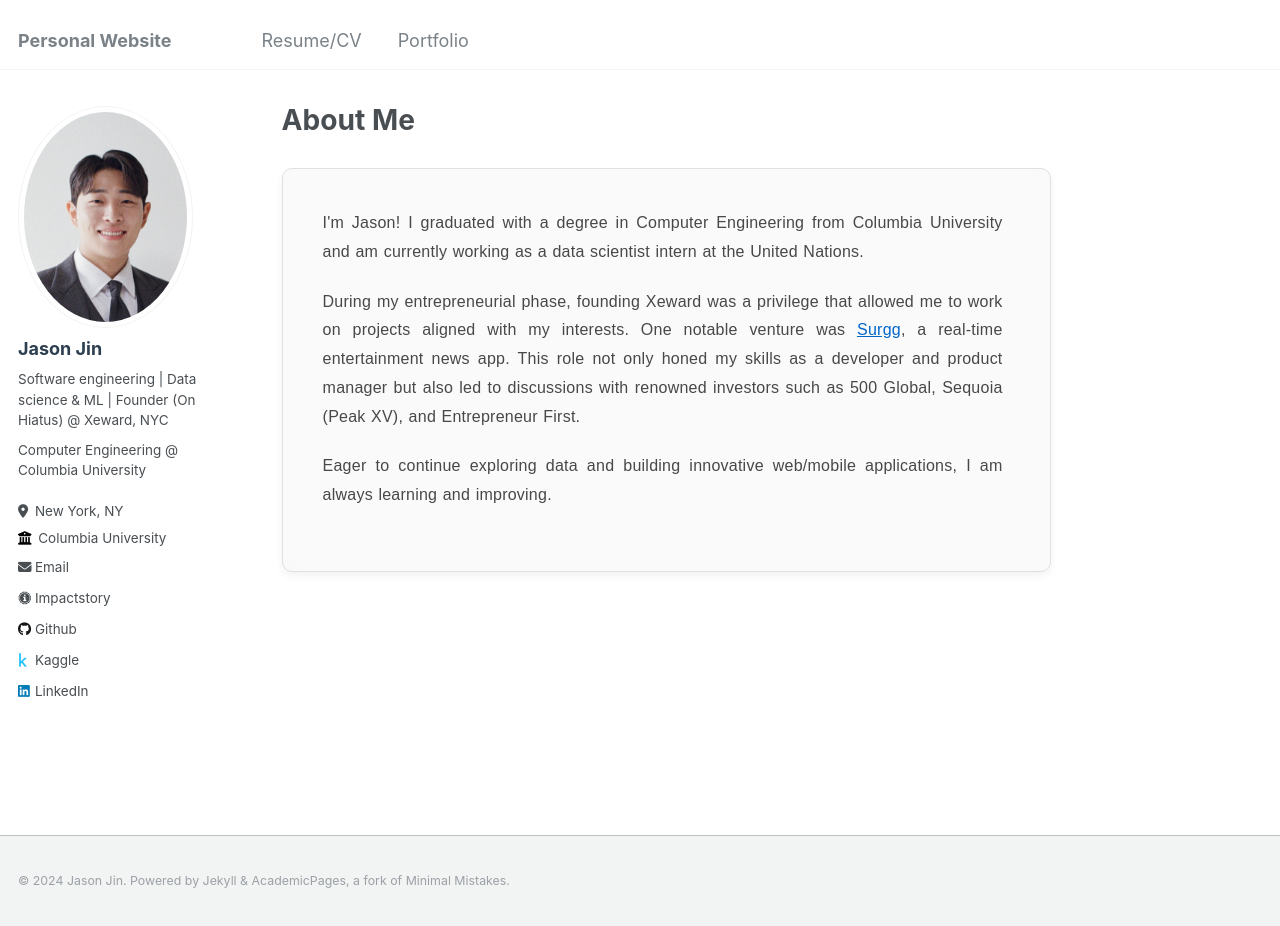
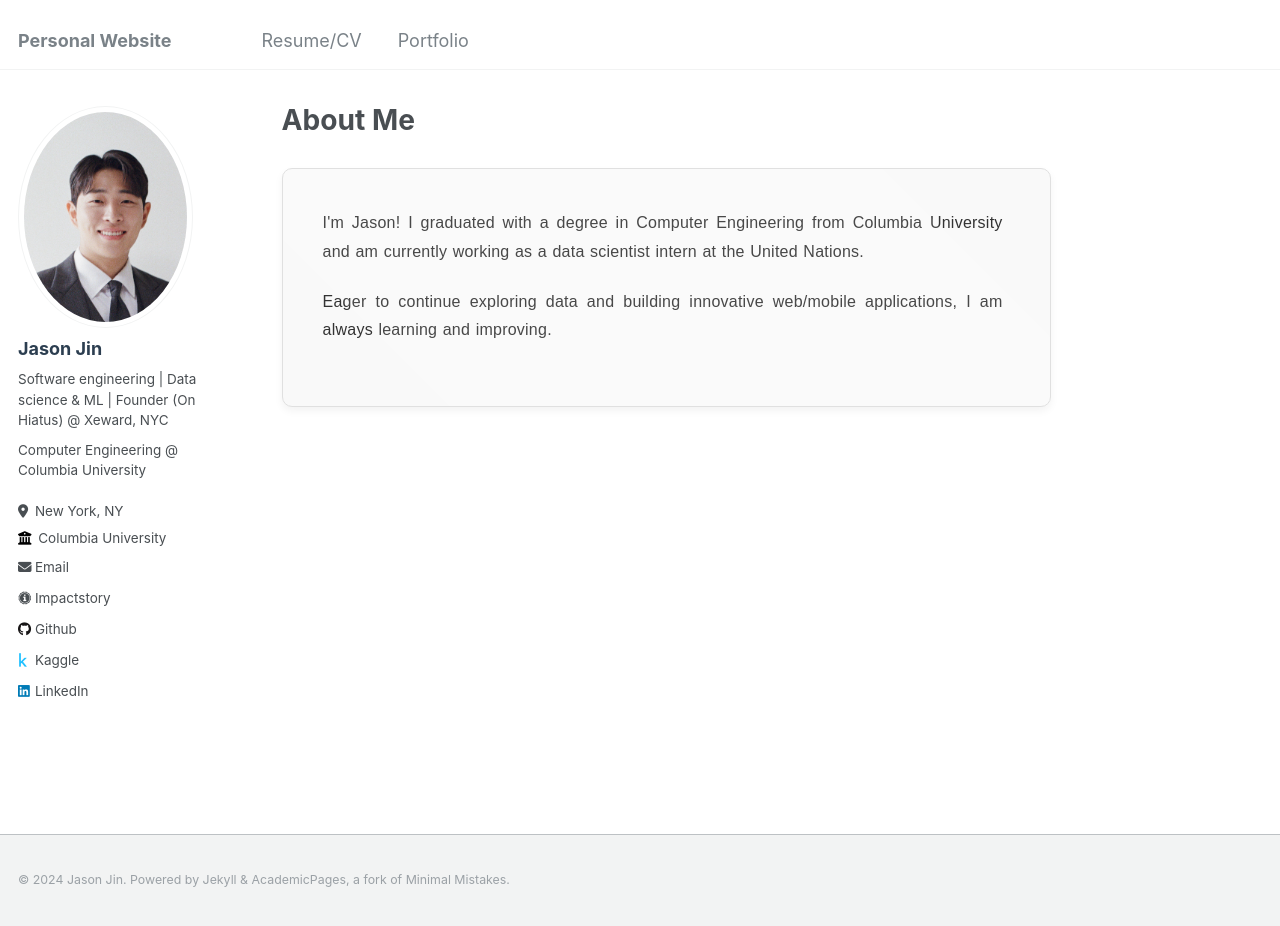
Before and after one commit to JasonHJJin/cv, a Jekyll site: the page built from _pages/about.md, in a window 1280 px wide and 926 px high. Built offline with Jekyll 4.4.1, drawn with Linux system fonts in a browser that asks for light colours; some web fonts are replaced.

Commit message:
clean up

```diff
--- a/_pages/about.md
+++ b/_pages/about.md
@@ -55,8 +55,6 @@
 <div class="about-page-aboutme">
   <p>I'm Jason! I graduated with a degree in Computer Engineering from Columbia University and am currently working as a data scientist intern at the United Nations.
 
-  <p>During my entrepreneurial phase, founding Xeward was a privilege that allowed me to work on projects aligned with my interests. One notable venture was <a href="https://nyweekly.com/tech/surgg-real-time-video-coverage-of-trending-google-searches-bringing-you-breaking-news-before-it-hits-the-headlines/">Surgg</a>, a real-time entertainment news app. This role not only honed my skills as a developer and product manager but also led to discussions with renowned investors such as 500 Global, Sequoia (Peak XV), and Entrepreneur First.
-
   <p>Eager to continue exploring data and building innovative web/mobile applications, I am always learning and improving.</p>
 
 <!-- </div> -->
```
